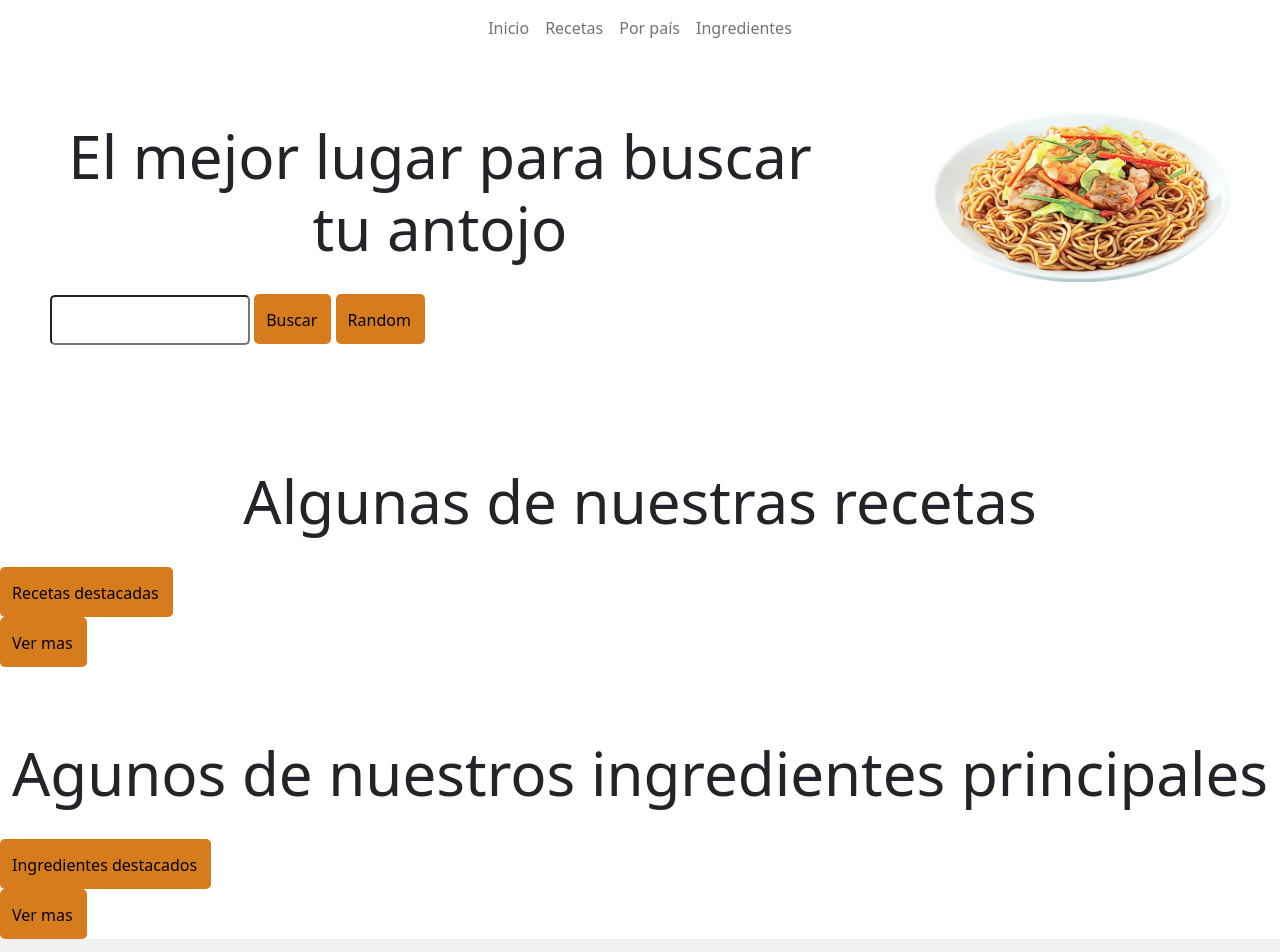
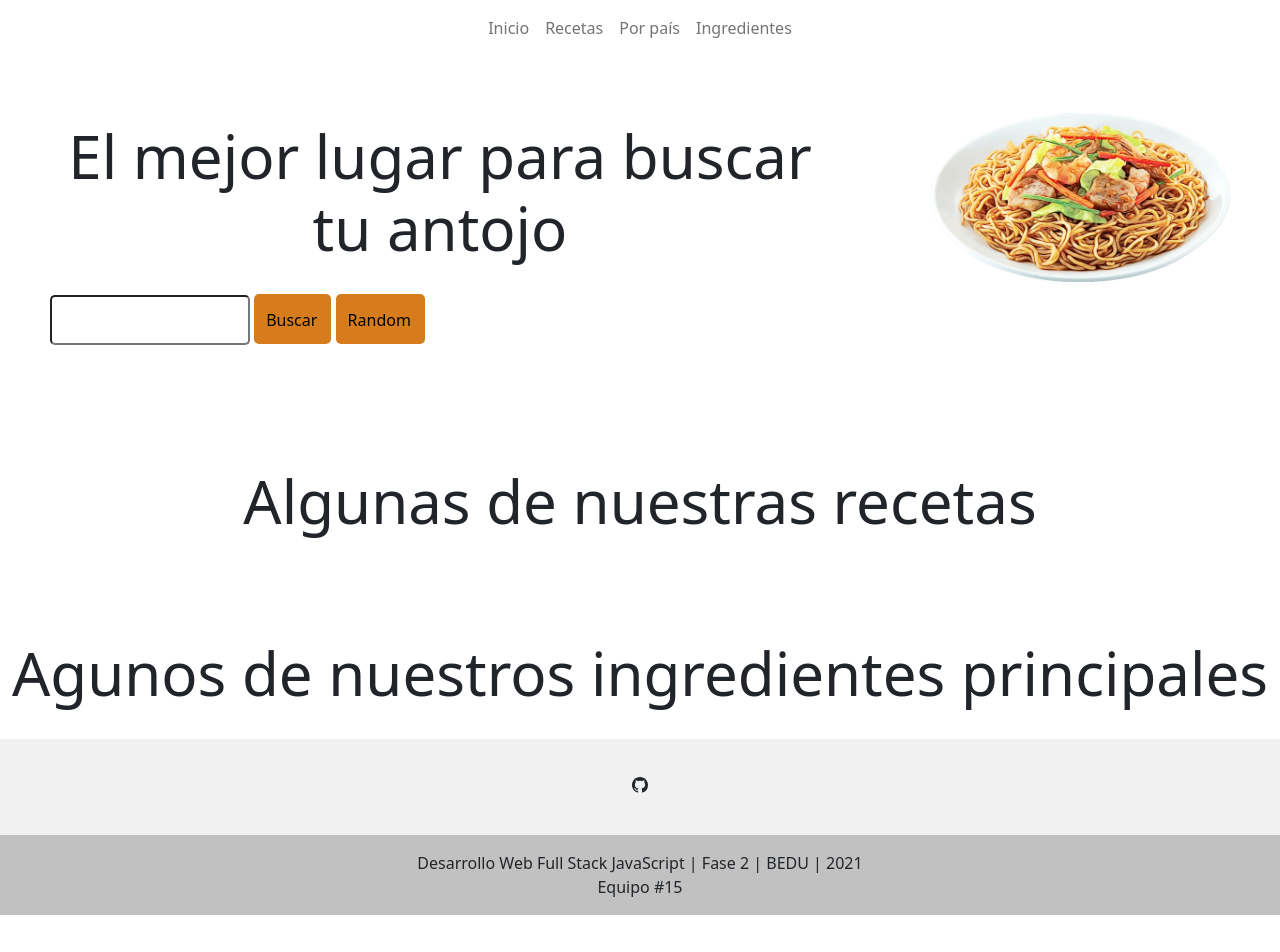
Before and after one commit to canastillo/recetario, a website built with webpack: page src/index.html in a window 1280 px wide. Shown: the top 952 px of the page. After the commit the page ends 915 px from the top, so only its background shows below. Built offline with nearby package versions, Linux system fonts and the light colour scheme; no server answers.

Commit message:
Se eliminan botones
Se eliminan botones de index

```diff
--- a/src/index.html
+++ b/src/index.html
@@ -81,23 +81,13 @@
 
     <article class="RecetasFront">
         <h1>Algunas de nuestras recetas</h1>
-
-        <div class="buscar">
-            <button type="submit">Recetas destacadas</button>
-        </div>
-
     </article>
 
     <article class="RecetasAPI">
         <div class="container mw-md-50" id="recetas-container">
-
         </div>
     </article>
 
-    <article class="RecetasDown">
-        <div class="buscar">
-            <button type="submit">Ver mas</button>
-        </div>
 
     </article>
 
@@ -108,25 +98,11 @@
 <section class="Ingredientes">
     <article class="RecetasFront">
         <h1>Agunos de nuestros ingredientes principales</h1>
-
-        <div class="buscar">
-            <button type="submit">Ingredientes destacados</button>
-        </div>
-
     </article>
 
     <article class="ingredientesAPI">
         <div class="container mw-md-50" id="ingredientes-container">
 
-        </div>
-
-    </article>
-
-    </article>
-
-    <article class="RecetasDown">
-        <div class="buscar">
-            <button type="submit">Ver mas</button>
         </div>
 
     </article>
```
